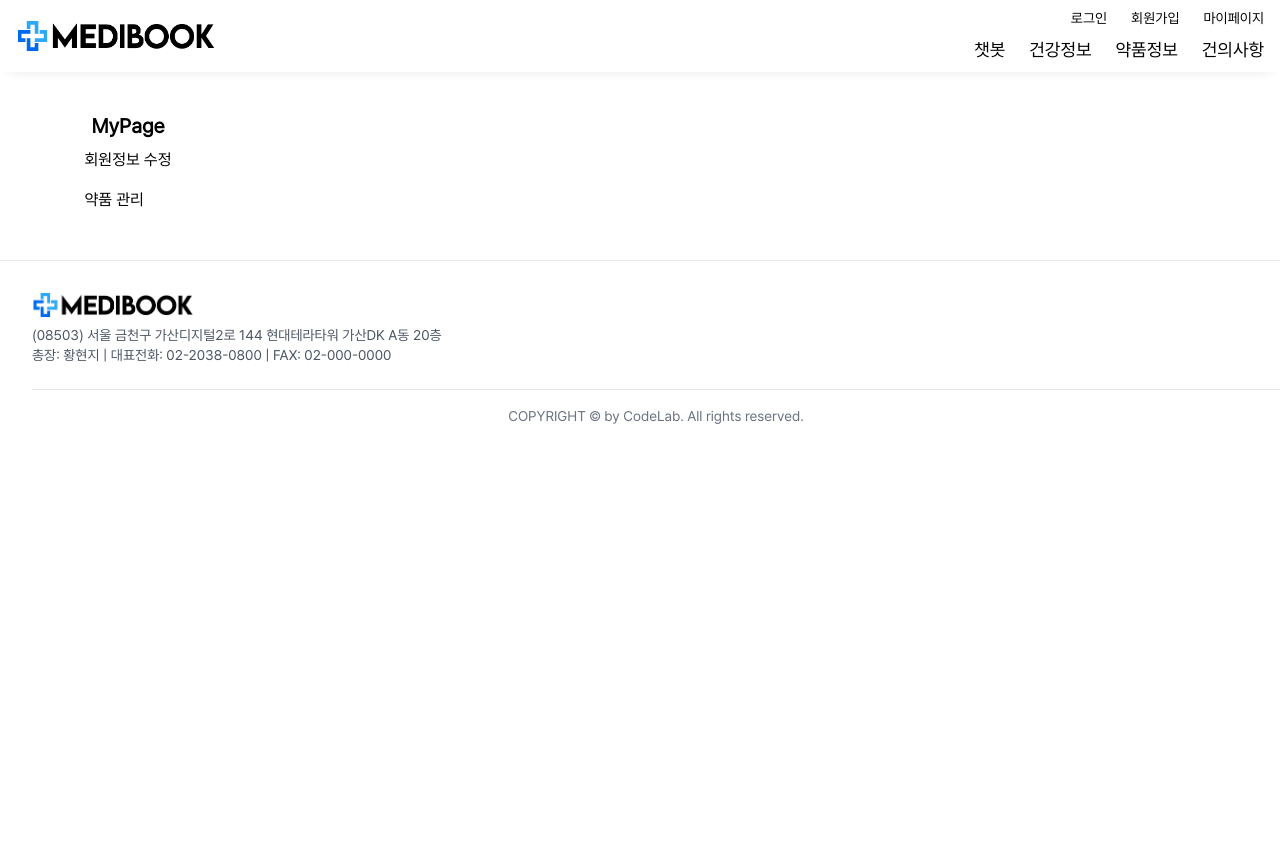
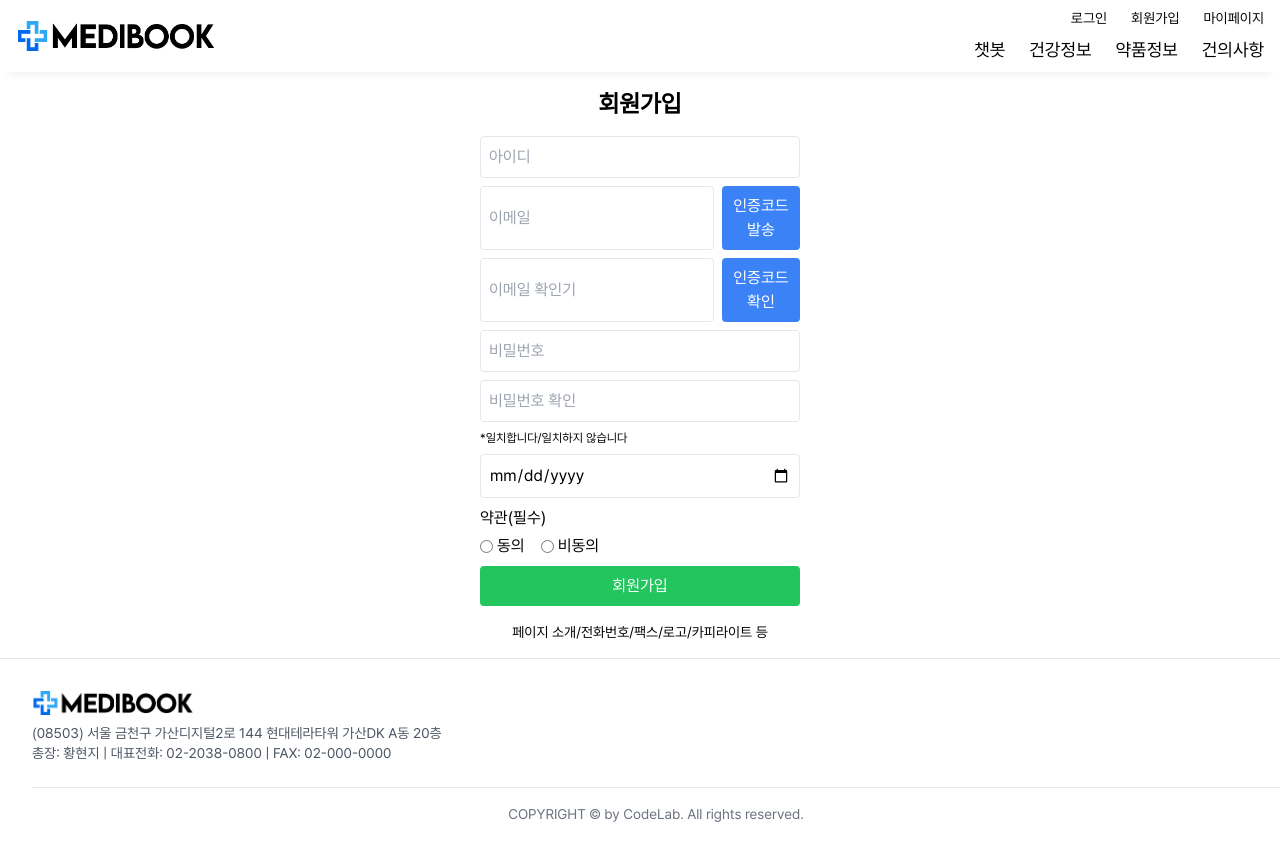
Before and after one commit to hyeonji423/project_front, a React (Create React App) app: page /memberinfo in a window 1280 px wide. Before the commit the page ends 800 px from the top, so only its background shows below. Built offline with nearby package versions, Linux system fonts and the light colour scheme.

Commit message:
MediInfo

```diff
--- a/src/components/details/MemberInfo.jsx
+++ b/src/components/details/MemberInfo.jsx
@@ -3,9 +3,66 @@ import Sidebar from "../../components/details/Sidebar";
 
 const MemberInfo = () => {
   return (
-    <div>
-      <Sidebar />
+    <div className="flex flex-col items-center p-4">
+      <h1 className="text-2xl font-bold mb-4">회원가입</h1>
+      <div className="w-full max-w-xs">
+        <input
+          className="mb-2 p-2 border rounded w-full"
+          type="text"
+          placeholder="아이디"
+        />
+        <div className="flex mb-2">
+          <input
+            className="p-2 border rounded w-full"
+            type="email"
+            placeholder="이메일"
+          />
+          <button className="ml-2 p-2 bg-blue-500 text-white rounded">
+            인증코드 발송
+          </button>
+        </div>
+        <div className="flex mb-2">
+          <input
+            className="p-2 border rounded w-full"
+            type="text"
+            placeholder="이메일 확인기"
+          />
+          <button className="ml-2 p-2 bg-blue-500 text-white rounded">
+            인증코드 확인
+          </button>
+        </div>
+        <input
+          className="mb-2 p-2 border rounded w-full"
+          type="password"
+          placeholder="비밀번호"
+        />
+        <input
+          className="mb-2 p-2 border rounded w-full"
+          type="password"
+          placeholder="비밀번호 확인"
+        />
+        <p className="text-xs mb-2">*일치합니다/일치하지 않습니다</p>
+        <input
+          className="mb-2 p-2 border rounded w-full"
+          type="date"
+          placeholder="생년월일"
+        />
+        <div className="mb-2">
+          <label className="block mb-1">약관(필수)</label>
+          <div className="flex items-center">
+            <input type="radio" name="agreement" className="mr-1" /> 동의
+            <input type="radio" name="agreement" className="ml-4 mr-1" /> 비동의
+          </div>
+        </div>
+        <button className="p-2 bg-green-500 text-white rounded w-full">
+          회원가입
+        </button>
+      </div>
+      <footer className="mt-4 text-sm">
+        페이지 소개/전화번호/팩스/로고/카피라이트 등
+      </footer>
     </div>
   );
 };
+
 export default MemberInfo;
```
